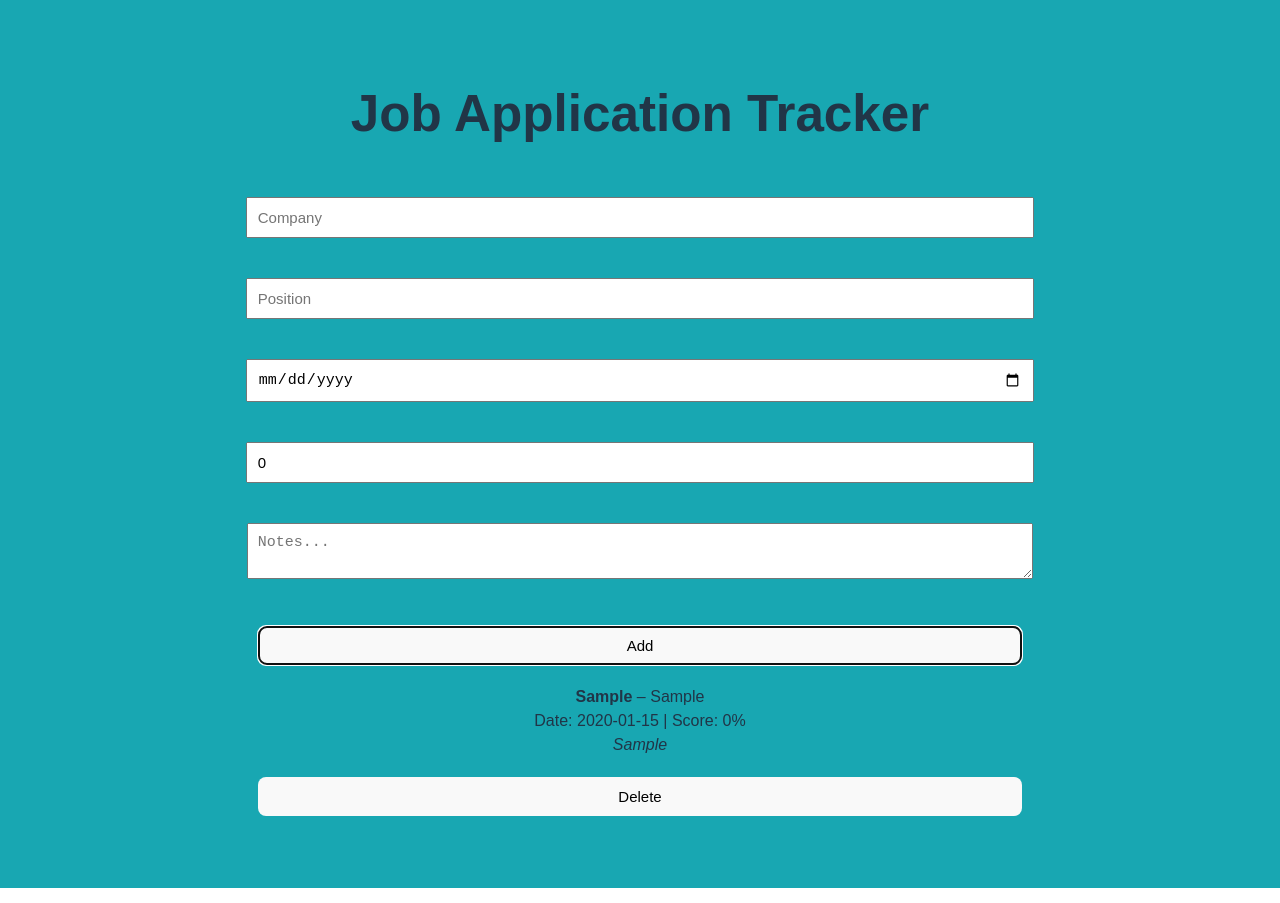
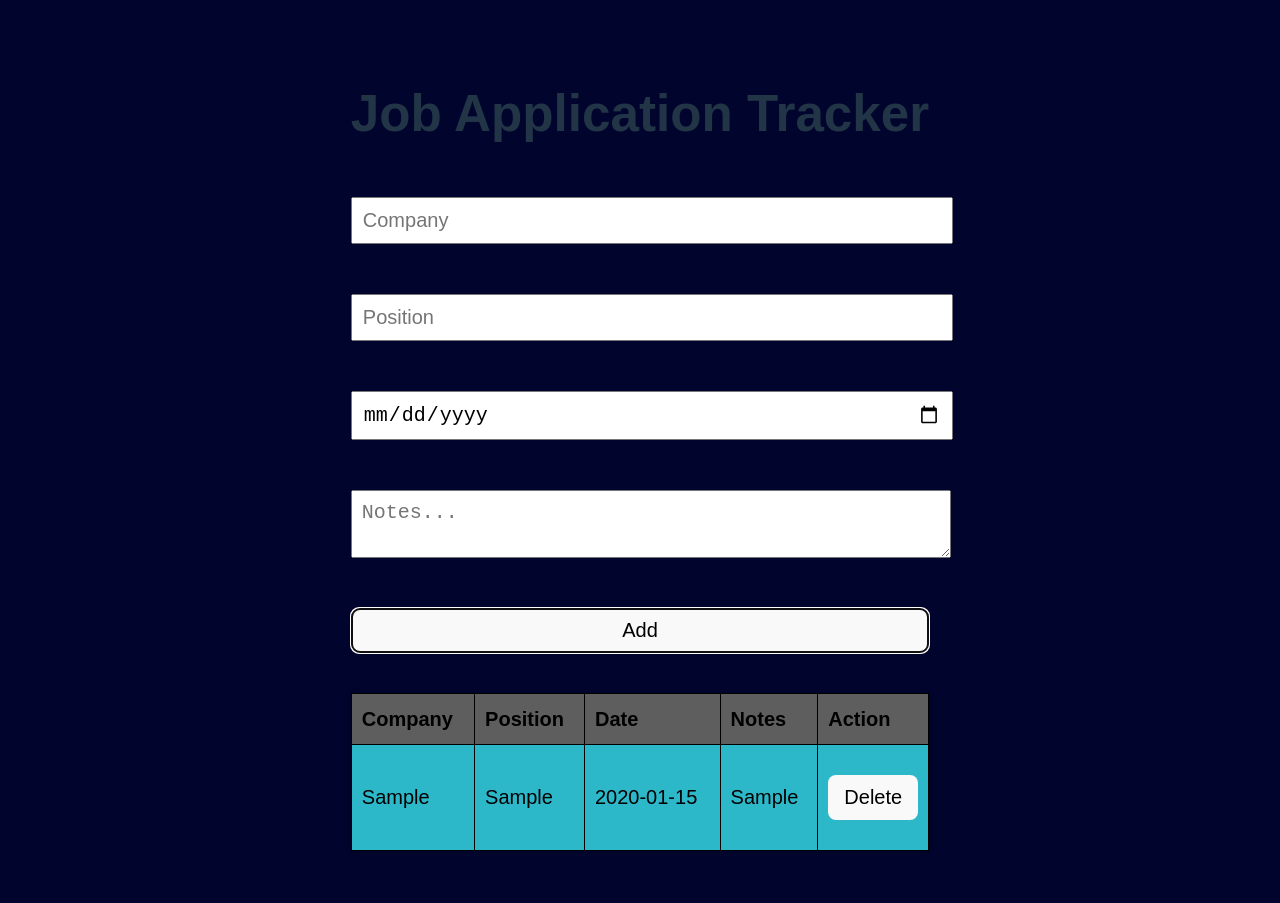
Before and after one commit to JIMPARK80/vue-job-tracker, a Vue app: page / in a window 1280 px wide. Both pictures are taken after typing "Sample", "Sample", "2020-01-15", "Sample" into the empty fields and a click on the button "Add". Built offline with nearby package versions, Linux system fonts and the light colour scheme.

Commit message:
style: Apply improved UI table

```diff
--- a/src/App.vue
+++ b/src/App.vue
@@ -7,20 +7,33 @@
       <input v-model="form.company" placeholder="Company" required /> <!-- Company input field -->
       <input v-model="form.position" placeholder="Position" required /> <!-- Position input field -->
       <input v-model="form.date" type="date" required /> <!-- Date input field -->
-      <input v-model.number="form.score" type="number" placeholder="Score %" required min="0" max="100" />
-      <!-- Score input field -->
       <textarea v-model="form.notes" placeholder="Notes..." rows="2"></textarea> <!-- Notes input field -->
       <button type="submit">Add</button> <!-- Add button -->
     </form>
 
-
     <div v-if="applications.length">
-      <div v-for="(app, index) in applications" :key="index">
-        <strong>{{ app.company }}</strong> – {{ app.position }}<br />
-        Date: {{ app.date }} | Score: {{ app.score }}%<br />
-        <em>{{ app.notes }}</em><br />
-        <button @click="removeApplication(index)">Delete</button>
-      </div>
+      <table>
+        <thead>
+          <tr>
+            <th>Company</th>
+            <th>Position</th>
+            <th>Date</th>
+            <th>Notes</th>
+            <th>Action</th>
+          </tr>
+        </thead>
+        <tbody>
+          <tr v-for="(app, index) in applications" :key="index">
+            <td>{{ app.company }}</td>
+            <td>{{ app.position }}</td>
+            <td>{{ app.date }}</td>
+            <td>{{ app.notes }}</td>
+            <td>
+              <button @click="removeApplication(index)">Delete</button>
+            </td>
+          </tr>
+        </tbody>
+      </table>
     </div>
 
     <!-- If there are no applications, show this message -->
@@ -39,18 +52,17 @@ import { ref, watch, onMounted } from 'vue' // Import Vue core functions
 // watch: track changes to a value.
 // onMounted: when the page loads, run this function.
 
-// Define a form object with fields for company, position, date, score, and notes
+// Define a form object with fields for company, position, date, and notes
 const form = ref({
   // Initialize form fields with empty values
   company: '',
   position: '',
   date: '',
-  score: 0,
   notes: ''
 })
 
 
-const applications = ref([])
+const applications = ref([]) // Create a reactive reference to an empty array
 
 // when the page loads, check if there is any saved data in local storage
 onMounted(() => {
@@ -67,7 +79,7 @@ watch(applications, (newVal) => {
 // When user input data and click "Add" button, add the data to the applications array
 function addApplication() {
   applications.value.push({ ...form.value })
-  form.value = { company: '', position: '', date: '', score: 0, notes: '' }
+  form.value = { company: '', position: '', date: '', notes: '' }
 }
 
 // When user remove an data from the list, remove the data
@@ -83,19 +95,44 @@ function removeApplication(index) {
 body{
   font-family: sans-serif; /* font family */
   padding: 20px; /* padding */
-  background: #18a7b2; /* background color */
+  background: #01042c; /* background color */
+}
+
+form {
+  display: flex;
+  flex-direction: column;
+  gap: 10px;
+  margin-bottom: 20px;
 }
 
 input, textarea, button{
   margin: 20px 0ch; /* margin */
-  width: 80%; /* width */
+  width: 100%; /* width */
   padding: 10px; /* thickenss box */
-  font-size: 15px; /* font size */
+  font-size: 20px; /* font size */
 }
 
 button{
   cursor: pointer; /* cursor */
 }
 
+table {
+  width: 100%;
+  border-collapse: collapse;
+  background: rgb(45, 184, 202);
+  box-shadow: 0 0 5px rgba(0,0,0,0.2);
+}
+
+th, td {
+  font-size: 20px;
+  color:black;
+  padding: 10px;
+  border: 1px solid #000000;
+  text-align: left;
+}
+
+th {
+  background-color: #5e5e5e;
+}
 
 </style>
```
